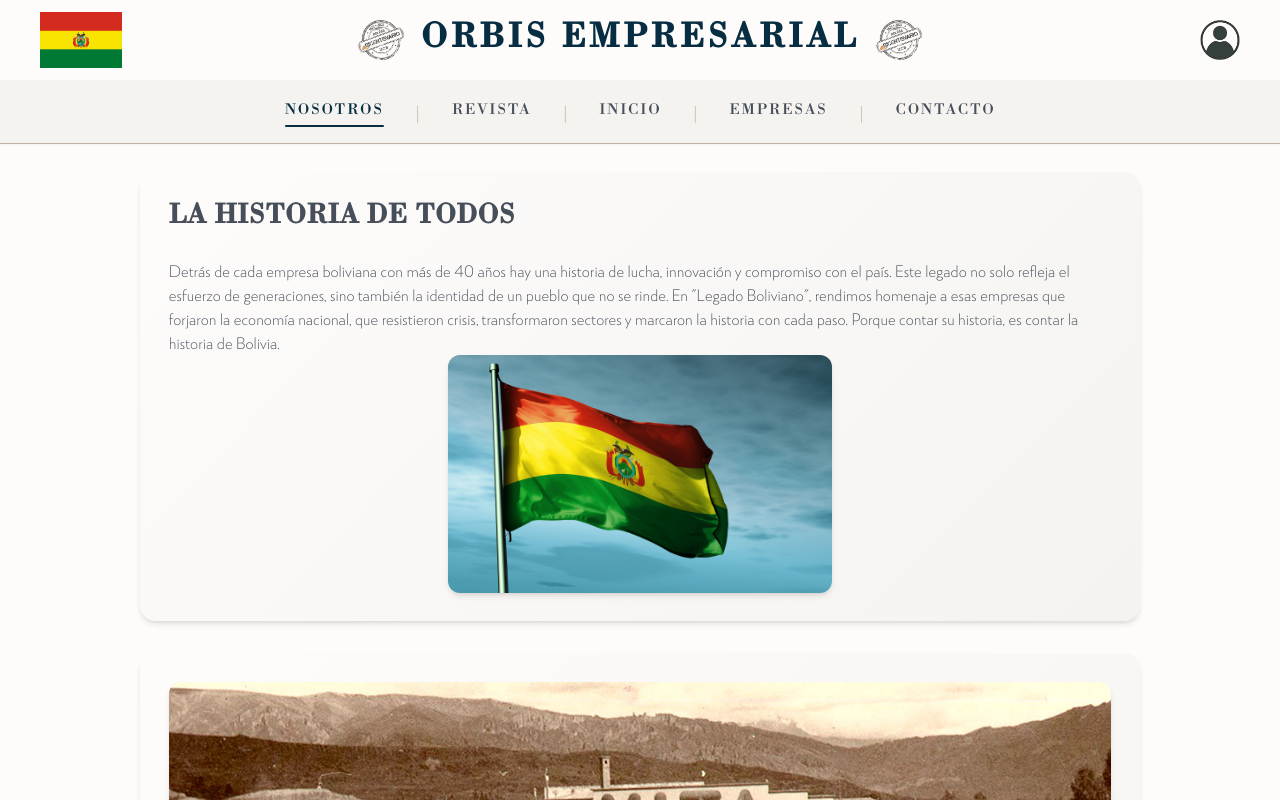
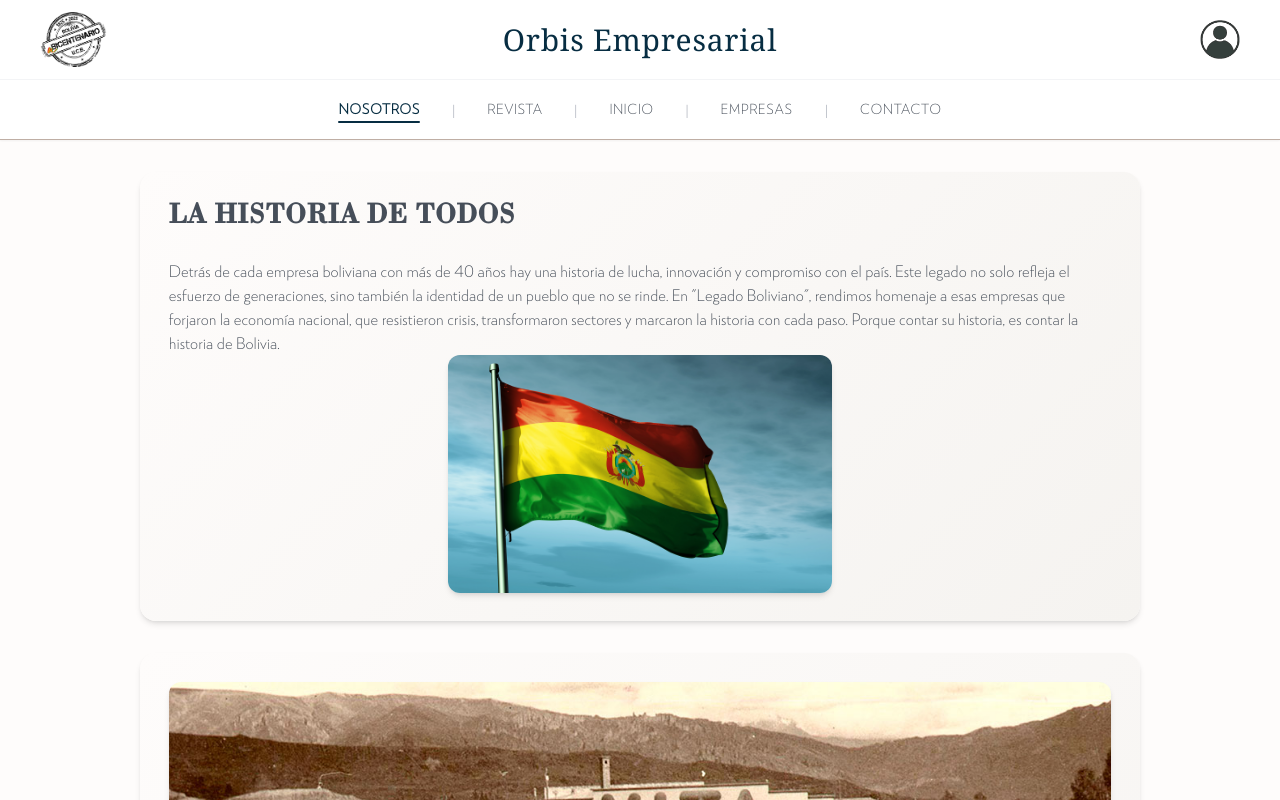
Before and after one commit to leandrobaldur/OrbisCalidad, a React (Create React App) app in the folder frontend/: page /historia in a window 1280 px wide. Shown: the top 800 px of the page. Built offline with nearby package versions, Linux system fonts and the light colour scheme.

Commit message:
feat: header style

```diff
--- a/frontend/src/components/App.js
+++ b/frontend/src/components/App.js
@@ -53,12 +53,15 @@ function App() {
 
   return (
     <Router>
-      <div className="flex flex-col min-h-screen">
-        {/* Volvemos a activar el Header y el Navbar */}
-        <Header loggedInUser={loggedInUser} onLogout={handleLogout} onLogin={handleLogin} />
-        <Navbar loggedInUser={loggedInUser} onLogout={handleLogout} />
+      <div className="flex flex-col min-h-screen bg-gradient-to-br from-white to-gray-50/50">
+        <Header
+          loggedInUser={loggedInUser}
+          onLogout={handleLogout}
+          onLogin={handleLogin}
+        />
+        {/* CORRECCIÓN: Asegurarnos de pasar loggedInUser al Navbar */}
+        <Navbar loggedInUser={loggedInUser} />
 
-        {/* El padding-top debe coincidir con la altura combinada de Header y Navbar */}
         <main className="flex-grow pt-[140px]">
           <Routes>
             <Route path="/" element={<HomePage />} />
--- a/frontend/src/components/header.jsx
+++ b/frontend/src/components/header.jsx
@@ -1,14 +1,59 @@
-import React, { useState } from "react";
+import React, { useState, useEffect } from "react";
 import { useNavigate } from "react-router-dom";
 import { motion } from "framer-motion";
 import InicioSesion from "./inicioSesion";
+import axios from "axios";
 
-const Header = ({ loggedInUser, onLogout, onLogin }) => {
+function Header({ loggedInUser, onLogout, onLogin }) {
   const navigate = useNavigate();
+  const [loggedIn, setLoggedIn] = useState(false);
+  const [menuOpen, setMenuOpen] = useState(false);
   const [showLogin, setShowLogin] = useState(false);
 
+  useEffect(() => {
+    const checkLoginStatus = () => {
+      setLoggedIn(localStorage.getItem("loggedIn") === "true");
+    };
+
+    checkLoginStatus();
+    window.addEventListener("storage", checkLoginStatus);
+    return () => window.removeEventListener("storage", checkLoginStatus);
+  }, []);
+
   const handleLoginClick = () => setShowLogin(true);
+
+  const handleLoginSuccess = async ({ usuario, contrasena }) => {
+    try {
+      const res = await axios.post("http://localhost:3000/usuarios/login", {
+        usuario,
+        contrasenia: contrasena,
+      });
+
+      if (res.data && res.data.encontrado === 1) {
+        localStorage.setItem("loggedIn", "true");
+        localStorage.setItem("userInfo", JSON.stringify(res.data.usuario));
+        setLoggedIn(true);
+        setShowLogin(false);
+      } else {
+        alert("Credenciales incorrectas");
+      }
+    } catch (error) {
+      console.error("Error en login:", error);
+      alert("Error al iniciar sesión");
+    }
+  };
+
   const handleCloseLogin = () => setShowLogin(false);
+
+  const handleUserClick = () => setMenuOpen((prev) => !prev);
+
+  const handleLogout = () => {
+    localStorage.removeItem("loggedIn");
+    localStorage.removeItem("userInfo");
+    setLoggedIn(false);
+    setMenuOpen(false);
+    navigate("/");
+  };
 
   const getRoleName = (id_rol) => {
     switch (id_rol) {
@@ -21,40 +66,66 @@ const Header = ({ loggedInUser, onLogout, onLogin }) => {
     }
   };
 
+  const styles = {
+    header: {
+      width: "100%",
+      display: "flex",
+      justifyContent: "space-between",
+      alignItems: "center",
+      padding: "1rem 2.5rem",
+      backgroundColor: "white",
+      position: "relative",
+      zIndex: 50,
+    },
+    icon: {
+      color: "black",
+      cursor: "pointer",
+    },
+    logo: {
+      height: "64px",
+      objectFit: "contain",
+    },
+    dropdown: {
+      position: "absolute",
+      top: "80px",
+      right: "40px",
+      backgroundColor: "white",
+      border: "1px solid #e2e2e2",
+      borderRadius: "8px",
+      boxShadow: "0 2px 6px rgba(0,0,0,0.2)",
+      zIndex: 99,
+    },
+    dropdownItem: {
+      padding: "10px 16px",
+      width: "200px",
+      textAlign: "left",
+      cursor: "pointer",
+      backgroundColor: "white",
+      borderBottom: "1px solid #eee",
+    },
+  };
+
   return (
     <>
-      <header className="w-full fixed top-0 h-20 flex justify-between items-center px-4 md:px-10 bg-background z-40">
-        {/* Izquierda: Logo Bolivia */}
+      <header className="w-full fixed top-0 h-20 flex justify-between items-center px-4 md:px-10 bg-white/95 backdrop-blur-sm border-b border-gray-100 z-40">
+        {/* Izquierda: Logo */}
         <div
           className="flex-1 flex items-center cursor-pointer"
           onClick={() => navigate("/")}
         >
           <img
-            src="/media/header/bolivia.png"
-            alt="Logo Bicentenario Bolivia"
+            src="/media/header/logo.png"
+            alt="Logo Orbis Empresarial"
             className="h-12 md:h-14 object-contain select-none"
             draggable={false}
           />
         </div>
 
-        {/* Centro: Logos y Título */}
-        <div className="flex items-center gap-2 sm:gap-4 select-none">
-          <img
-            src="/media/header/logo.png"
-            alt="Logo Bicentenario"
-            className="h-8 md:h-10 object-contain opacity-70 cursor-default flex-shrink-0"
-            draggable={false}
-          />
-          {/* AJUSTE MINIMALISTA: Se reduce el tamaño y se añade espaciado para un look más limpio */}
-          <h1 className="font-bodoni text-xl sm:text-2xl md:text-3xl lg:text-4xl text-primary whitespace-nowrap tracking-widest">
-            ORBIS EMPRESARIAL
+        {/* Centro: Título limpio */}
+        <div className="flex items-center select-none">
+          <h1 className="font-serif text-xl sm:text-2xl md:text-3xl text-brand-dark font-normal tracking-wide">
+            Orbis Empresarial
           </h1>
-          <img
-            src="/media/header/logo.png"
-            alt="Logo Bicentenario"
-            className="h-8 md:h-10 object-contain opacity-70 cursor-default hidden sm:block flex-shrink-0"
-            draggable={false}
-          />
         </div>
 
         {/* Derecha: Icono Login y datos de usuario */}
@@ -73,7 +144,7 @@ const Header = ({ loggedInUser, onLogout, onLogin }) => {
           {loggedInUser && (
             <>
               <motion.span
-                className="font-miles text-base text-text-main select-none"
+                className="font-sans text-sm text-brand-slate select-none"
                 initial={{ opacity: 0 }}
                 animate={{ opacity: 1 }}
                 exit={{ opacity: 0 }}
@@ -83,7 +154,7 @@ const Header = ({ loggedInUser, onLogout, onLogin }) => {
 
               <motion.button
                 onClick={onLogout}
-                className="bg-accent hover:bg-opacity-80 border-none text-primary px-3 py-1.5 rounded-md cursor-pointer font-bodoni text-sm transition-colors duration-300 whitespace-nowrap"
+                className="bg-brand-dark hover:bg-brand-slate text-white px-4 py-2 rounded-md cursor-pointer font-sans text-sm transition-all duration-200 whitespace-nowrap"
                 whileHover={{ scale: 1.05 }}
                 whileTap={{ scale: 0.95 }}
                 title="Cerrar sesión"
@@ -107,6 +178,6 @@ const Header = ({ loggedInUser, onLogout, onLogin }) => {
       )}
     </>
   );
-};
+}
 
 export default Header;
--- a/frontend/src/components/navbar.jsx
+++ b/frontend/src/components/navbar.jsx
@@ -34,7 +34,7 @@ const Navbar = ({ loggedInUser }) => {
 
   return (
     <motion.nav
-      className="w-full fixed top-20 z-50 flex items-center justify-center bg-surface border-b border-stroke shadow-sm py-4 px-6 md:px-10 lg:px-20"
+      className="w-full fixed top-20 z-50 flex items-center justify-center bg-surface-elevated/95 backdrop-blur-sm border-b border-stroke shadow-sm py-4 px-6 md:px-10 lg:px-20"
       initial={{ y: -50, opacity: 0 }}
       animate={{ y: 0, opacity: 1 }}
       transition={{ duration: 0.6 }}
@@ -44,29 +44,38 @@ const Navbar = ({ loggedInUser }) => {
       <div className="hidden md:flex flex-nowrap justify-center items-center gap-x-6 lg:gap-x-8">
         {finalLinks.map((item, index) => {
           const isActive = location.pathname === item.path;
+
           return (
             <React.Fragment key={index}>
-              <motion.div whileHover={{ scale: 1.08 }} whileTap={{ scale: 0.95 }}>
+              <motion.div
+                whileHover={!isActive ? { scale: 1.08 } : {}}
+                whileTap={{ scale: 0.95 }}
+              >
                 <Link
                   to={item.path}
-                  /* AJUSTE MINIMALISTA: Se usa tracking-widest para un look más elegante */
-                  className={`font-bodoni text-base tracking-widest relative pb-1 cursor-pointer select-none inline-block transition-colors duration-200 whitespace-nowrap ${
-                    isActive ? "text-primary" : "text-text-main"
-                  } hover:text-primary`}
+                  className={`font-miles text-sm font-medium tracking-wide relative pb-1 select-none inline-block transition-all duration-200 whitespace-nowrap no-underline hover:no-underline ${
+                    isActive
+                      ? "text-primary font-semibold cursor-default hover:text-primary"
+                      : "text-text-main cursor-pointer hover:text-accent"
+                  }`}
                   onClick={() => setIsMobileMenuOpen(false)}
                 >
                   {item.label}
+                  {/* Subrayado solo para página activa */}
                   {isActive && (
                     <motion.div
                       layoutId="underline"
                       className="h-0.5 bg-primary rounded-md absolute bottom-0 left-0 right-0"
+                      initial={{ width: 0 }}
+                      animate={{ width: "100%" }}
+                      transition={{ duration: 0.3 }}
                     />
                   )}
                 </Link>
               </motion.div>
               {index < finalLinks.length - 1 && (
                 <motion.span
-                  className="text-stroke font-light select-none text-lg"
+                  className="text-text-muted font-light select-none text-sm"
                   initial={{ opacity: 0 }}
                   animate={{ opacity: 1 }}
                   transition={{ delay: index * 0.1 }}
@@ -90,7 +99,7 @@ const Navbar = ({ loggedInUser }) => {
       <AnimatePresence>
         {isMobileMenuOpen && (
           <motion.div
-            className="fixed inset-0 bg-surface z-40 flex flex-col items-center justify-center space-y-6 md:hidden"
+            className="fixed inset-0 bg-surface-elevated/95 backdrop-blur-sm z-40 flex flex-col items-center justify-center space-y-6 md:hidden"
             variants={menuVariants}
             initial="hidden"
             animate="visible"
@@ -102,19 +111,29 @@ const Navbar = ({ loggedInUser }) => {
             {finalLinks.map((item, index) => {
               const isActive = location.pathname === item.path;
               return (
-                <motion.div key={index} whileHover={{ scale: 1.1 }} whileTap={{ scale: 0.9 }}>
+                <motion.div
+                  key={index}
+                  whileHover={!isActive ? { scale: 1.1 } : {}}
+                  whileTap={{ scale: 0.9 }}
+                >
                   <Link
                     to={item.path}
-                    className={`font-bodoni text-2xl tracking-widest relative pb-1 cursor-pointer select-none inline-block ${
-                      isActive ? "text-primary" : "text-text-main"
-                    } hover:text-primary`}
+                    className={`font-miles text-xl font-medium tracking-wide relative pb-1 select-none inline-block transition-all duration-200 no-underline hover:no-underline ${
+                      isActive
+                        ? "text-primary font-semibold cursor-default hover:text-primary"
+                        : "text-text-main cursor-pointer hover:text-accent"
+                    }`}
                     onClick={toggleMobileMenu}
                   >
                     {item.label}
+                    {/* Subrayado solo para página activa */}
                     {isActive && (
                       <motion.div
                         layoutId="underline-mobile"
                         className="h-1 bg-primary rounded-md absolute bottom-0 left-0 right-0"
+                        initial={{ width: 0 }}
+                        animate={{ width: "100%" }}
+                        transition={{ duration: 0.3 }}
                       />
                     )}
                   </Link>
```
Also changed, not shown: frontend/src/components/barraHorizontal.js (+8 -8 lines), frontend/src/components/inicioSesion.js (+19 -13 lines).
